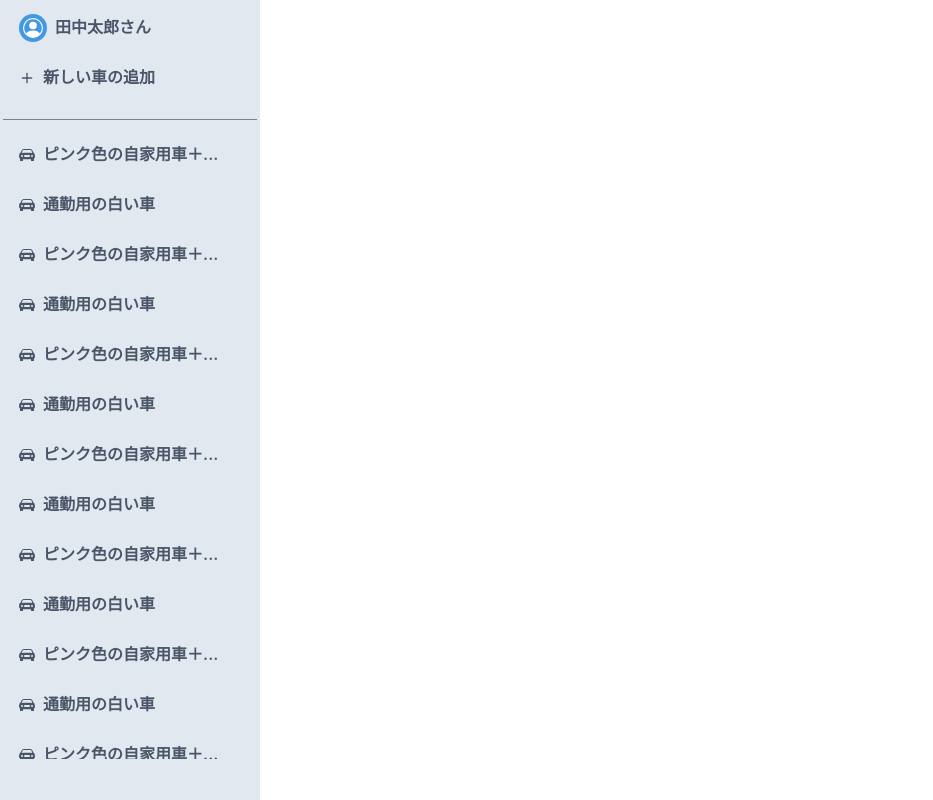
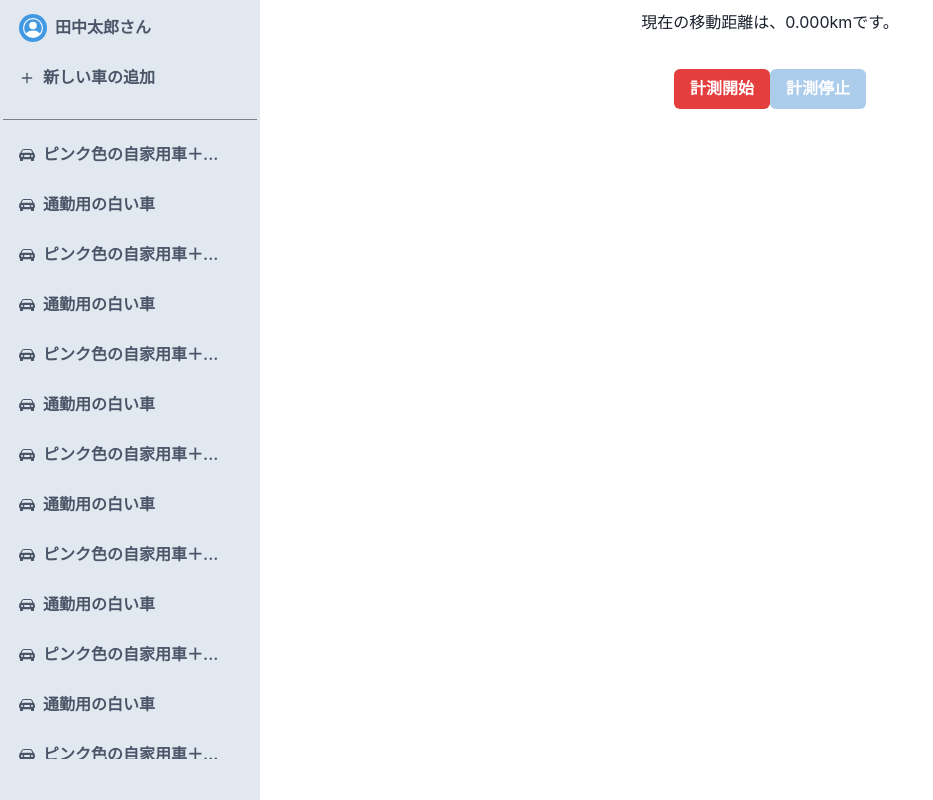
Before and after one commit to nakano2024/fuelana_front, a React (Create React App) app: page / in a window 1280 px wide. Shown: the whole page, without its empty margins (0-933 px from the left). Built offline with nearby package versions, Linux system fonts and the light colour scheme.

Commit message:
revise sidebar

```diff
--- a/src/App.js
+++ b/src/App.js
@@ -47,7 +47,9 @@ function App() {
               p = {"10px"}
             >
               {/*ここにメインコンテンツを置いていく*/}
-
+                <Box>
+                  <TotalDistance />
+                </Box>
             </Flex>
 
           </Flex>
```
